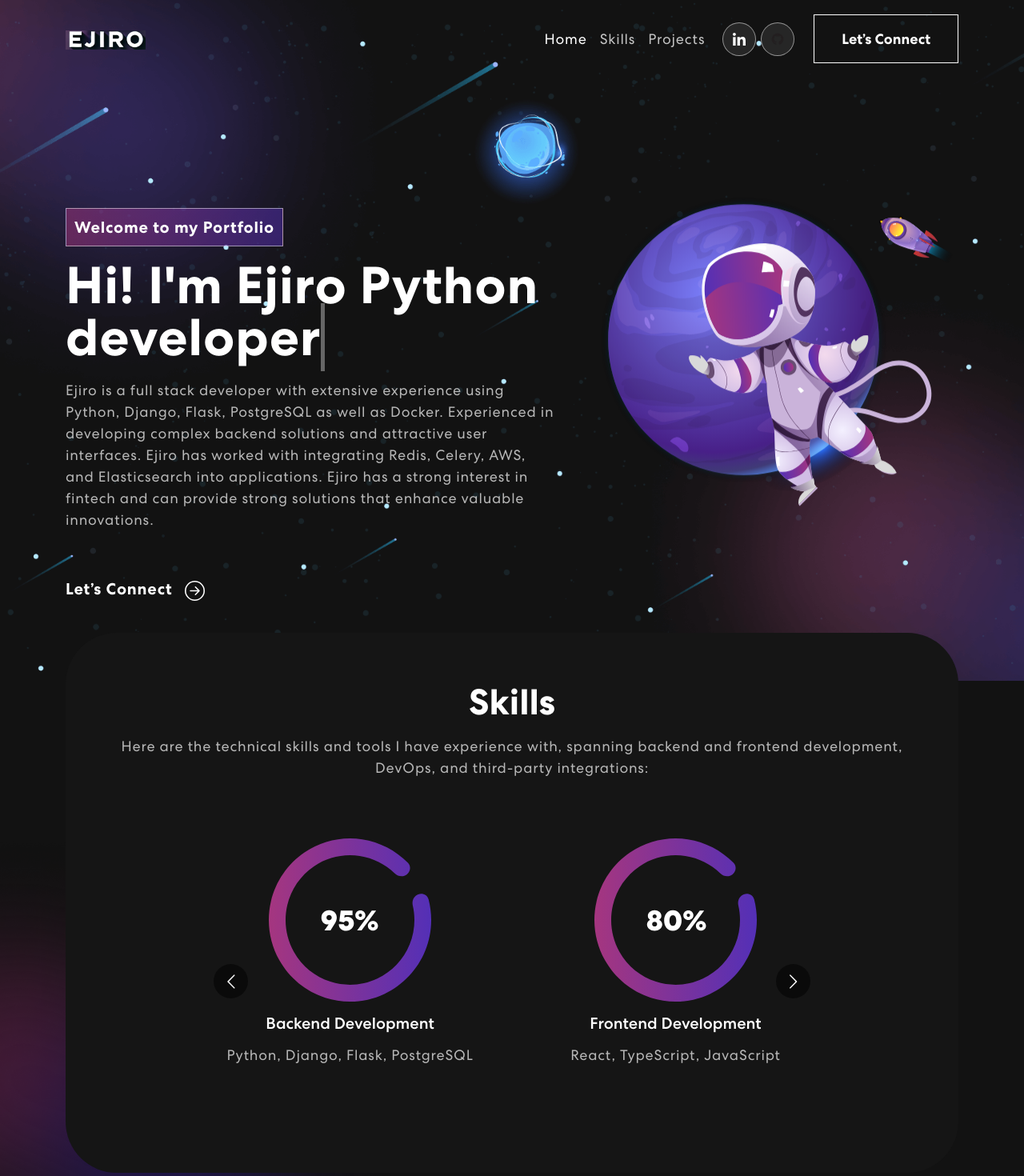
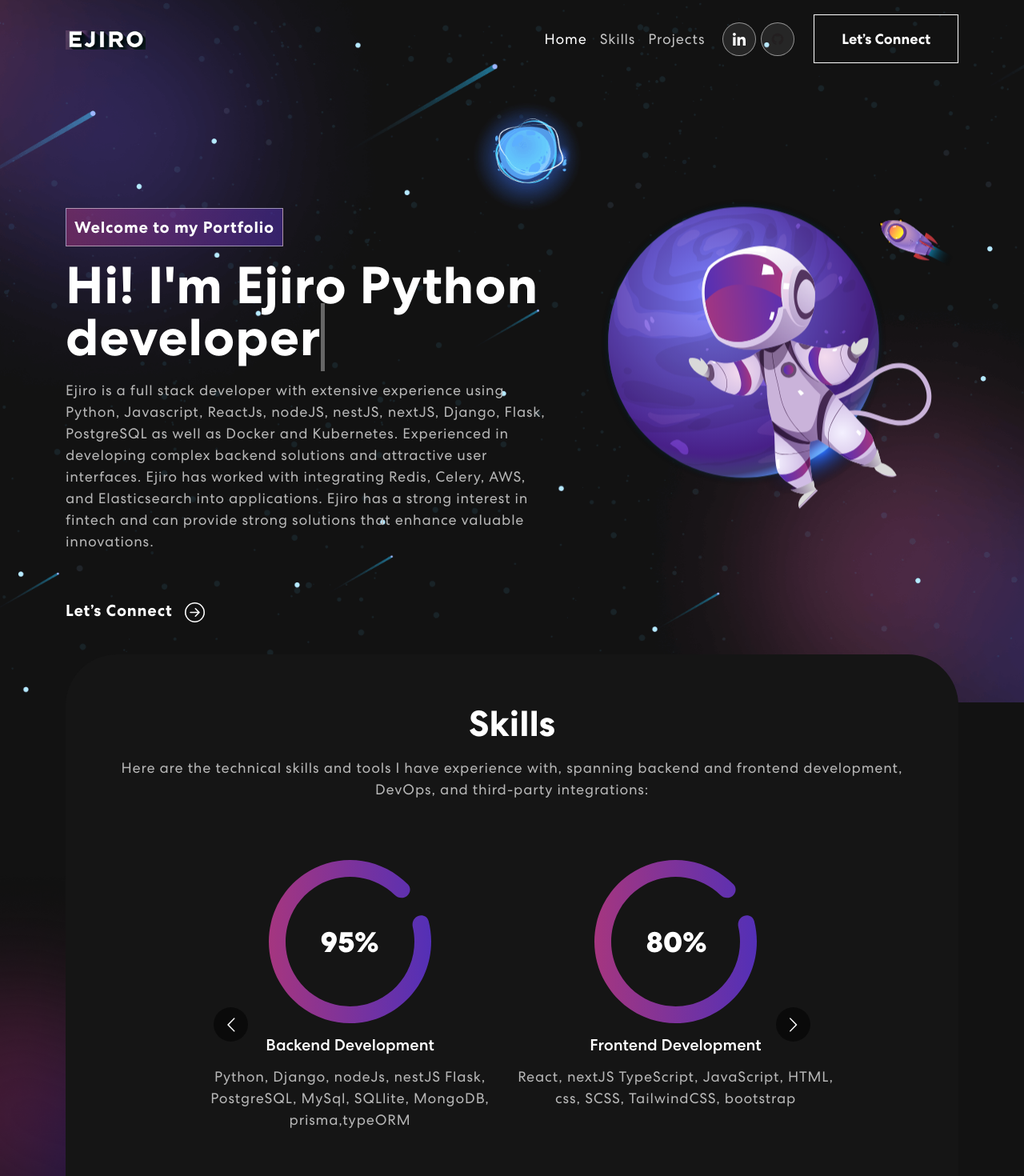
Before and after one commit to EjiroOsiephri/Project-Portfolio, a React (Create React App) app: page / in a window 1280 px wide. Shown: the top 1470 px of the page at 80% size. Built offline with nearby package versions, Linux system fonts and the light colour scheme; no server answers.

Commit message:
feats/add done with minor changes

```diff
--- a/src/components/Banner.js
+++ b/src/components/Banner.js
@@ -81,7 +81,8 @@ export const Banner = () => {
                   </h1>
                   <p>
                     Ejiro is a full stack developer with extensive experience
-                    using Python, Django, Flask, PostgreSQL as well as Docker.
+                    using Python, Javascript, ReactJs, nodeJS, nestJS, nextJS,
+                    Django, Flask, PostgreSQL as well as Docker and Kubernetes.
                     Experienced in developing complex backend solutions and
                     attractive user interfaces. Ejiro has worked with
                     integrating Redis, Celery, AWS, and Elasticsearch into
--- a/src/components/Skills.js
+++ b/src/components/Skills.js
@@ -47,17 +47,23 @@ export const Skills = () => {
                 <div className="item">
                   <img src={meter1} alt="Backend Development" />
                   <h5>Backend Development</h5>
-                  <p>Python, Django, Flask, PostgreSQL</p>
+                  <p>
+                    Python, Django, nodeJs, nestJS Flask, PostgreSQL, MySql,
+                    SQLlite, MongoDB, prisma,typeORM
+                  </p>
                 </div>
                 <div className="item">
                   <img src={meter2} alt="Frontend Development" />
                   <h5>Frontend Development</h5>
-                  <p>React, TypeScript, JavaScript</p>
+                  <p>
+                    React, nextJS TypeScript, JavaScript, HTML, css, SCSS,
+                    TailwindCSS, bootstrap
+                  </p>
                 </div>
                 <div className="item">
                   <img src={meter3} alt="DevOps & CI/CD" />
                   <h5>DevOps & CI/CD</h5>
-                  <p>Docker, Jenkins, GitHub Actions</p>
+                  <p>Docker, Kubernetes, Jenkins, GitHub Actions</p>
                 </div>
                 <div className="item">
                   <img src={meter1} alt="API Integration" />
@@ -67,7 +73,10 @@ export const Skills = () => {
                 <div className="item">
                   <img src={meter2} alt="Database Management" />
                   <h5>Database Management</h5>
-                  <p>PostgreSQL, Redis, Elasticsearch</p>
+                  <p>
+                    PostgreSQL, Redis, Elasticsearch, MongoDB, Prisma, TypeOrm,
+                    MySQL, SQlite
+                  </p>
                 </div>
                 <div className="item">
                   <img src={meter3} alt="Cloud Computing" />
```
